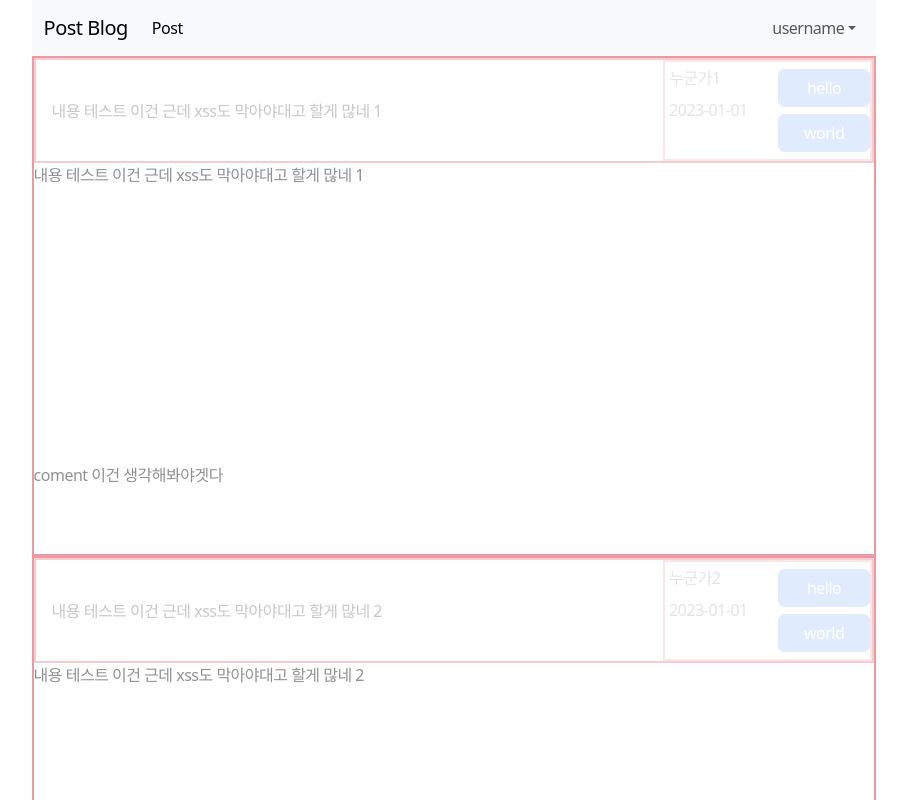
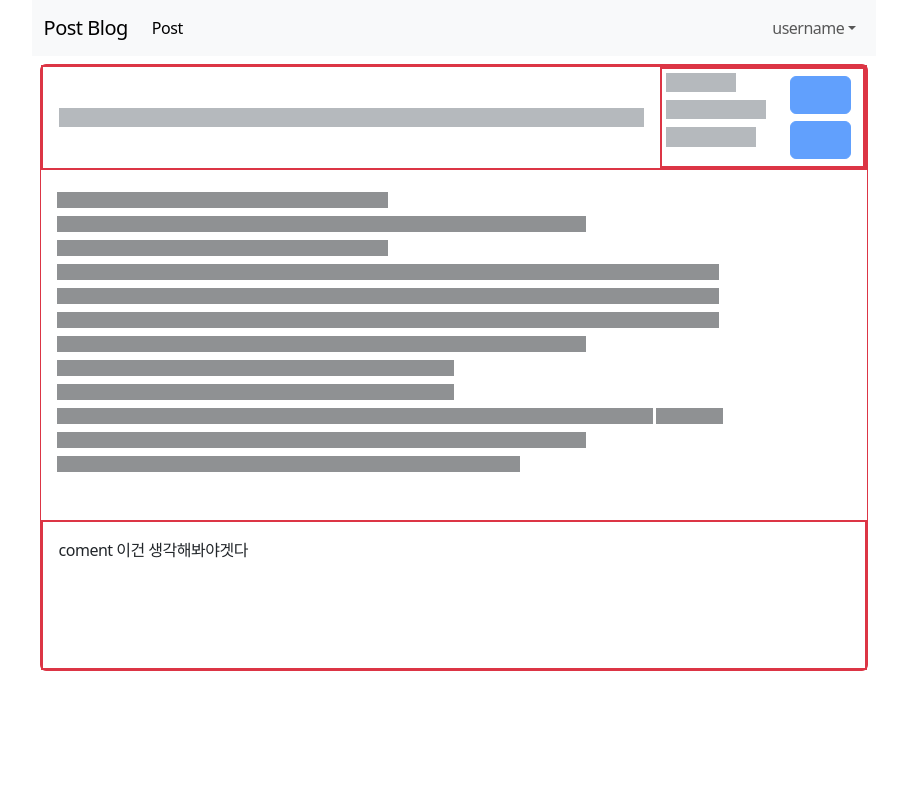
Before and after one commit to mothership2002/sample-fullstack, a React (Create React App) app in the folder react-client/: page / in a window 1280 px wide. Shown: the top 800 px of the page, without its empty margins (186-1093 px from the left). Built offline with nearby package versions, Linux system fonts and the light colour scheme.

Commit message:
placeholder 추가 함수정리/ 랜더링에 대한 고민

```diff
--- a/react-client/src/component/LoginForm.js
+++ b/react-client/src/component/LoginForm.js
@@ -5,7 +5,6 @@ import { loginFormCss } from '../stores/css/LoginFormCss';
 import { validateMessage } from '../stores/data/static/LoginValidateMessage';
 import { regularExpression } from '../stores/data/static/RegularExpression';
 import { useNavigate } from "react-router-dom";
-import cssClassArray from '../stores/selector/CssClassArray';
 
 import Utils from '../common/Utils';
 
--- a/react-client/src/component/Main.js
+++ b/react-client/src/component/Main.js
@@ -1,7 +1,6 @@
 import React, { useEffect, useState } from 'react'
 import { Container, Nav, NavDropdown, Navbar } from 'react-bootstrap';
 import { useRecoilValue } from 'recoil';
-import { mainCss } from '../stores/css/MainCss';
 import Utils from '../common/Utils';
 import NavComponent from './NavBar/NavComponent';
 import api from '../common/ConnectAPI';
--- a/react-client/src/component/NavBar/LoginBox.js
+++ b/react-client/src/component/NavBar/AccountBox.js
@@ -1,15 +1,15 @@
 import React, { useEffect, useState } from 'react'
 import { Nav, NavDropdown } from 'react-bootstrap'
 import { useRecoilValue } from 'recoil';
-import { mainCss } from '../../stores/css/MainCss';
+import { accountBox } from '../../stores/css/AccountBox';
 import Utils from '../../common/Utils';
 
-const LoginBox = (prop) => {
+const AccountBox = (prop) => {
 
   // utils
   const utils = new Utils();
   // css
-  const css = useRecoilValue(mainCss);
+  const css = useRecoilValue(accountBox);
 
   const [user, setUser] = useState();
   const [username, setUsername] = useState('username');
@@ -72,4 +72,4 @@ const LoginBox = (prop) => {
   }
 }
 
-export default LoginBox;
+export default AccountBox;
--- a/react-client/src/component/NavBar/NavComponent.js
+++ b/react-client/src/component/NavBar/NavComponent.js
@@ -1,6 +1,6 @@
 import React, { useEffect, useState } from 'react'
 import { Container, Nav, NavDropdown, Navbar } from 'react-bootstrap'
-import LoginBox from './LoginBox';
+import AccountBox from './AccountBox';
 
 const NavComponent = (prop) => {
 
@@ -21,13 +21,13 @@ const NavComponent = (prop) => {
           <Nav.Link href="#home">Hot Post</Nav.Link>
           <Nav.Link href="#features">New Post</Nav.Link>
           */}
-          <Nav.Link href="#" active>Post</Nav.Link>
+          <Nav.Link href="/" active>Post</Nav.Link>
         </Nav>
         <Nav>
           {/* user는 스토어 처리 해야할지도 */}
           {/* utils을 selector 사용 가능할거 같은데 */}
           {/* user정보는 결국 스토어 써야함  */}
-          <LoginBox user={user} username={username} />
+          <AccountBox user={user} username={username} />
         </Nav>
       </Container>
     </Navbar>
--- a/react-client/src/component/Post.js
+++ b/react-client/src/component/Post.js
@@ -1,8 +1,8 @@
 import React, { useEffect, useState } from 'react'
-import { Button } from 'react-bootstrap';
+import { Button, Placeholder } from 'react-bootstrap';
 
 const Post = () => {
-  const boardCss = 'border border-danger border-2 opacity-50'
+  const boardCss = 'border border-danger border-2'
 
   ///////////////////////////sample data///////////////////////////////////////
   const sampleSync = (ms) => {
@@ -16,23 +16,37 @@ const Post = () => {
   const temp = () => {
     const array = [];
     for (let a = 1; a < 11; a++) {
+      if (a % 2 == 1) {
         array.push(
           {
             postId: a,
             postTitle: '테스트 ' + a + '번째 글',
             postContent: '내용 테스트 이건 근데 xss도 막아야대고 할게 많네 ' + a,
-          createdAt: '2023-01-01',
+            createdAt: '2023-01-0' + a,
             creater: '누군가' + a,
             modifiedAt: null
           }
         )
       }
+      else {
+        array.push(
+          {
+            postId: a,
+            postTitle: '테스트 ' + a + '번째 글',
+            postContent: '내용 테스트 이건 근데 xss도 막아야대고 할게 많네 ' + a,
+            createdAt: '2023-01-0' + a,
+            creater: '누군가' + a,
+            modifiedAt: '2023-01-2' + a
+          }
+        )
+      }
+    }
     return array;
   }
 
   // 이걸 무한스크롤 형식으로 사용할려면 함수로 빼야함
-  const getResult = async () => {
-    const data = await sampleSync(2000);
+  const selectPostList = async (startPage = 1, count = 10) => {
+    const data = await sampleSync(99999);
     setPostList(preList => [...preList, ...data]);
   }
   ///////////////////////////sample data///////////////////////////////////////
@@ -40,51 +54,79 @@ const Post = () => {
   const [postList, setPostList] = useState([]);
 
   useEffect(() => {
-    getResult();
+    selectPostList();
   }, [])
 
+  const randomPlaceholder = (random) => {
+    return Array.from({ length: random }).map((_, index) => {
+      return createPlaceholder();
+    })
+  }
+
+  const createPlaceholder = () => {
     return (
       <>
-      {postList.map((element, index) => {
+        <Placeholder xs={Math.ceil(Math.random() * 10)} />
+        &nbsp;
+      </>
+    )
+  }
+
+  const randeringContent = (element, index = null) => {
     return (
-          <div className={boardCss + ' d-flex flex-column'}
-            style={{ minHeight: '500px' }}
-            key={index}>
-            <div className={boardCss + ' d-flex justify-content-md-between'} style={{maxHeight:'6.58rem'}}>
+      <div className={boardCss + 'opacity-50 d-flex flex-column m-2 rounded'} style={{ minHeight: '500px' }} key={index}>
+        <div className={boardCss + ' d-flex justify-content-md-between'} style={{ maxHeight: '6.58rem' }}>
           <div style={{minWidth:'75%'}} className='d-inline-flex p-3 align-items-md-center flex-md-wrap'>
-                {element.postContent}
+            {element ? element.postTitle : <Placeholder xs={12} bg="secondary" size='lg'/>}
           </div>
           <div className={boardCss + ' d-inline-flex flex-md-column flex-md-wrap'}
             style={{minWidth: '25%'}}>
-                <div className='d-inline-flex p-1 align-items-md-center'>
-                  {element.creater}
+            <div className='d-inline-flex p-1 align-items-md-center' style={{minWidth:'40%'}}>
+              {element ? element.creater :  <Placeholder xs={7} bg="secondary" size='lg'/> }
             </div>
             <div className='d-inline-flex p-1 align-items-md-center'>
-                  {element.createdAt}
+              {element ? element.createdAt :  <Placeholder xs={10} bg="secondary" size='lg'/> }
             </div>
             <div className='d-inline-flex p-1 align-items-md-center'>
-                  {element.modifiedAt}
+              {element ? element.createdAt :  <Placeholder xs={9} bg="secondary" size='lg'/> }
             </div>
-                <div className='d-inline-flex flex-column justify-content-md-evenly' style={{minHeight:'100%'}}>
-                  <Button >
-                    hello
+            <div className='d-inline-flex flex-column justify-content-md-evenly' style={{ minHeight: '100%' }}>
+              {element ?
+                <>
+                  <Button variant="outline-primary" size='sm'>
+                    Modify
                   </Button>
-                  <Button>
-                    world
+                  <Button variant='outline-danger' size='sm'>
+                    Delete
                   </Button>
+                </>
+                :
+                <>
+                  <Placeholder.Button xs={10} aria-hidden="true"/>
+                  <Placeholder.Button xs={10} aria-hidden="true"/>
+                </>
+              }
             </div>
           </div>
-
         </div>
-            <div style={{minHeight:'300px'}}>
-              {element.postContent}
+        <div style={{minHeight:'350px'}} className='p-3'>
+          {element ? element.postContent : randomPlaceholder( (4 + Math.random()) * 3)}
         </div>
-            <div>
+        <div className={'p-3 ' + boardCss} style={{minHeight:'150px'}}>
           coment 이건 생각해봐야겟다
         </div>
       </div>
     )
-      })}
+  }
+
+  return (
+    <>
+      {/* {
+        postList.map((element, index) => {
+          return (randeringContent(element, index))
+        })
+      } */}
+      {randeringContent(null, null)}
     </>
   )
 }
--- a/react-client/src/stores/css/MainCss.js
+++ b/react-client/src/stores/css/AccountBox.js
@@ -1,7 +1,7 @@
 import { atom } from "recoil";
 
-export const mainCss = atom({
-  key: 'mainCss',
+export const accountBox = atom({
+  key: 'accountBox',
   default: {
     // 공통 처리 해야함
     mainContainerStyle: [
--- a/react-client/src/stores/selector/CssClassArray.js
+++ /dev/null
@@ -1,31 +0,0 @@
-import { selectorFamily } from 'recoil'
-import { loginFormCss } from '../css/LoginFormCss'
-import { mainCss } from '../css/MainCss';
-
-const cssClassArray = selectorFamily({
-  key: 'cssClassArray',
-  get: (cssKey) => () => {
-
-    const loginFormCssState = get(loginFormCss);
-    const mainCssState = get(mainCss);
-
-    let object = null
-
-    // switch (componentName) {
-    //   case 'loginFormCss': object = loginFormCssState;
-    //     break;
-    //   case 'mainCss': object = mainCssState;
-    //     break;
-    //   default: throw new Error('정신차려');
-    // }
-
-    // return object[key].map((style) => style).join(' ');
-    console.log(get);
-    console.log(loginFormCssState);
-    console.log(mainCssState);
-
-    return 'test';
-  }
-});
-
-export default cssClassArray;
```
Lines whose indentation alone changed are shown as unchanged.
